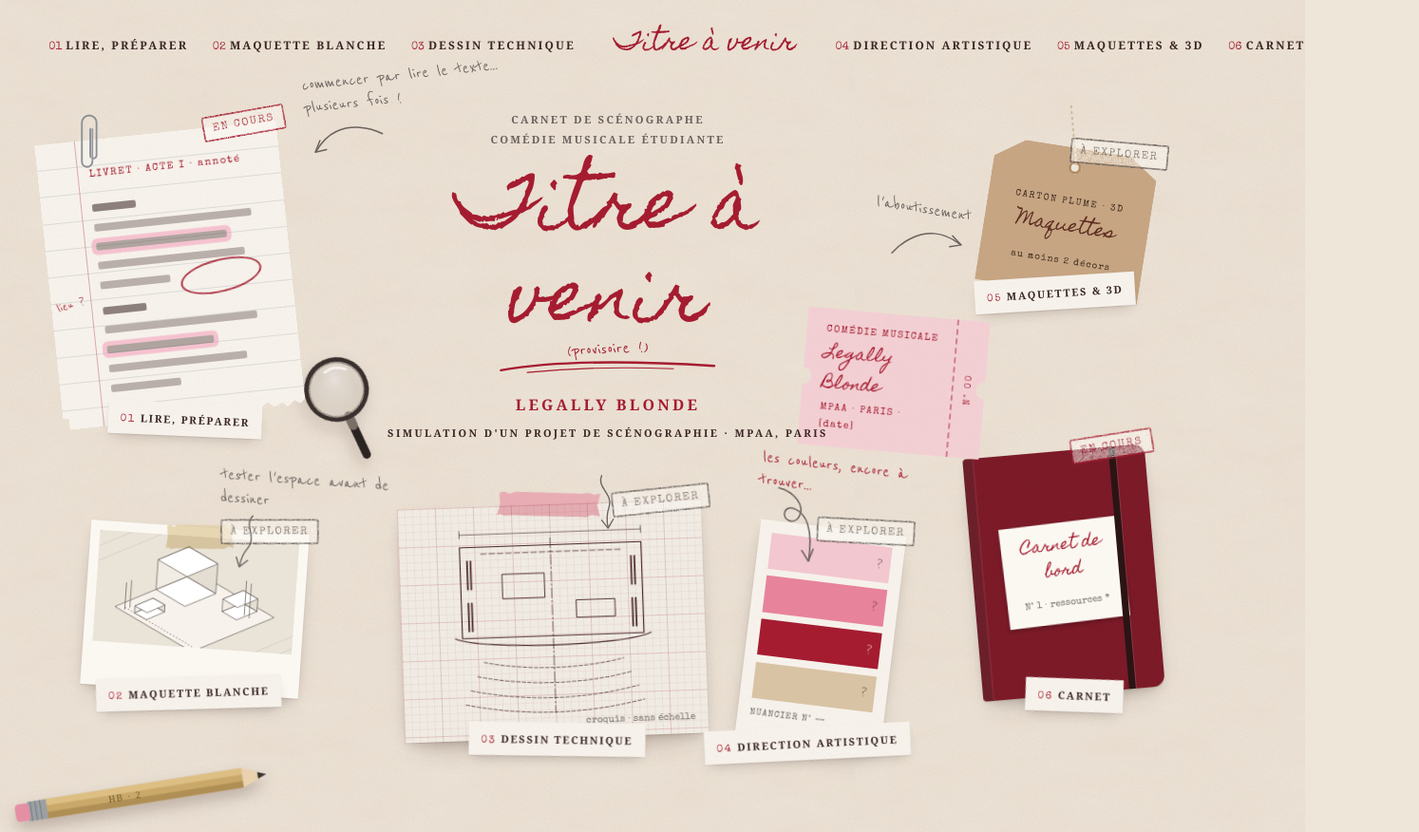
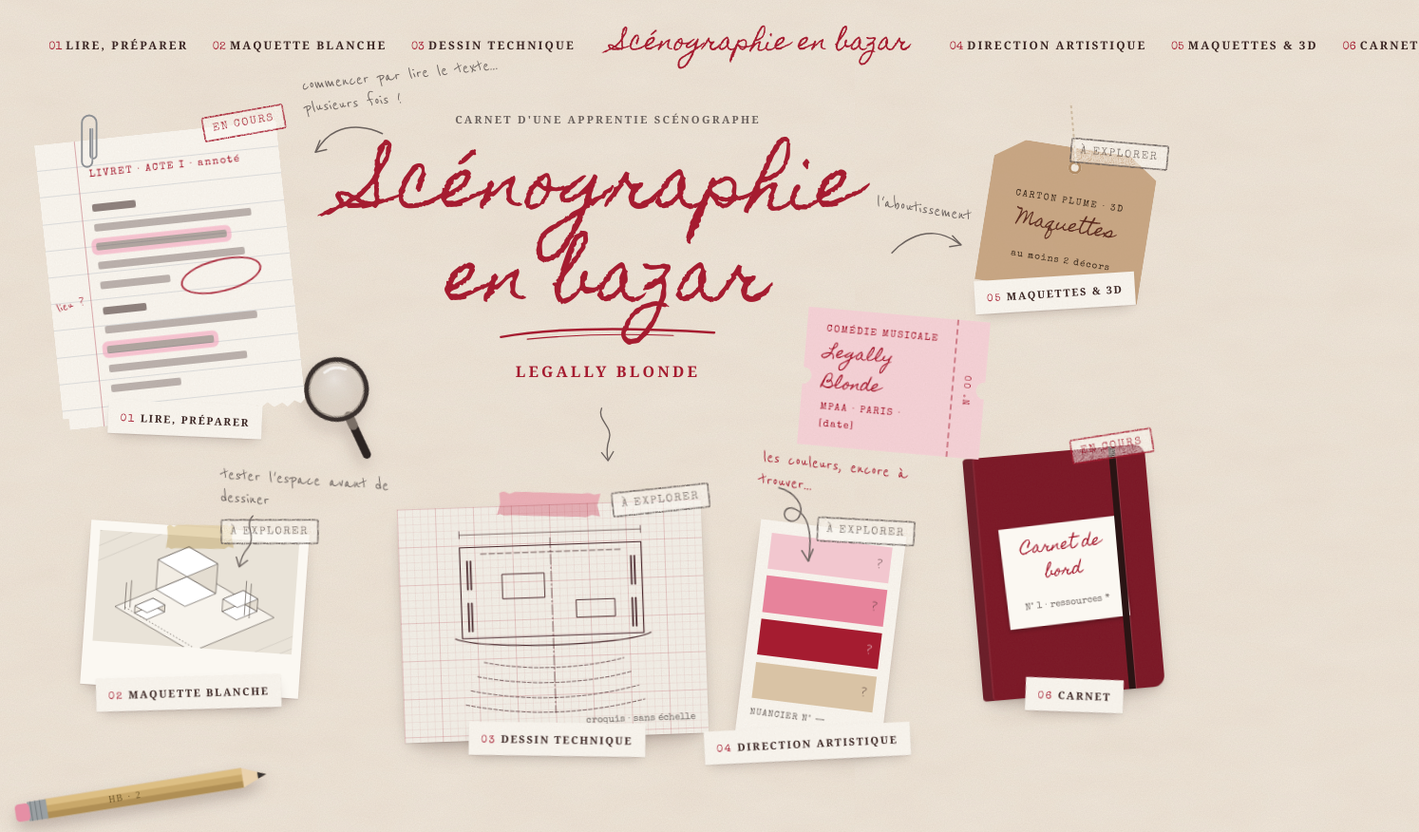
Before and after one commit to Heloisecv/scenographie_en_bazar, a plain HTML site: page index.html in a window 1280 px wide. Shown: the top 876 px of the page at 95% size, 1494 px wide, since content can reach past the window. Drawn offline with nearby package versions, Linux system fonts and the light colour scheme; a web font is replaced by a local one.

Commit message:
Mettre à jour le titre et l'accueil

```diff
--- a/index.html
+++ b/index.html
@@ -4,7 +4,7 @@
   <meta charset="UTF-8">
   <meta name="viewport" content="width=device-width, initial-scale=1">
   <title>{titre} — Scénographie pour Legally Blonde</title>
-  <meta name="description" content="Carnet de scénographe : simulation complète d'un projet de scénographie pour la comédie musicale Legally Blonde, de la lecture du livret aux maquettes.">
+  <meta name="description" content="Scénographie en bazar : carnet d'une apprentie scénographe autour de la comédie musicale Legally Blonde.">
   <!-- Polices Google Fonts (à modifier ici si on change de police) -->
   <link rel="preconnect" href="https://fonts.googleapis.com">
   <link rel="preconnect" href="https://fonts.gstatic.com" crossorigin>
@@ -27,13 +27,10 @@
 
       <!-- Le titre, au centre -->
       <div class="bureau__titre">
-        <span class="petit">Carnet de scénographe</span>
-        <span class="petit">Comédie musicale étudiante</span>
-        <h1 data-titre-site>Titre à venir</h1>
-        <span class="note-crayon note-crayon--encre" style="display:block; margin-top:-.8rem; transform: rotate(-3deg);">(provisoire !)</span>
+        <span class="petit">Carnet d'une apprentie scénographe</span>
+        <h1 data-titre-site>Scénographie en bazar</h1>
         <span class="souligne" aria-hidden="true"></span>
         <p class="sous-titre">Legally Blonde</p>
-        <p class="detail">Simulation d'un projet de scénographie · MPAA, Paris</p>
         <a class="bureau__descendre" href="#projet" aria-label="Lire la présentation du projet"><span class="fleche fleche--bas"></span></a>
       </div>
 
--- a/js/script.js
+++ b/js/script.js
@@ -19,7 +19,7 @@
    ===================================================================== */
 const SITE = {
   // Le titre du projet : change-le ici, il se met à jour partout.
-  titre: "Titre à venir",
+  titre: "Scénographie en bazar",
 
   // Petite ligne affichée en bas de chaque page
   signature: "[Ton nom] — conception scénographique",
```
